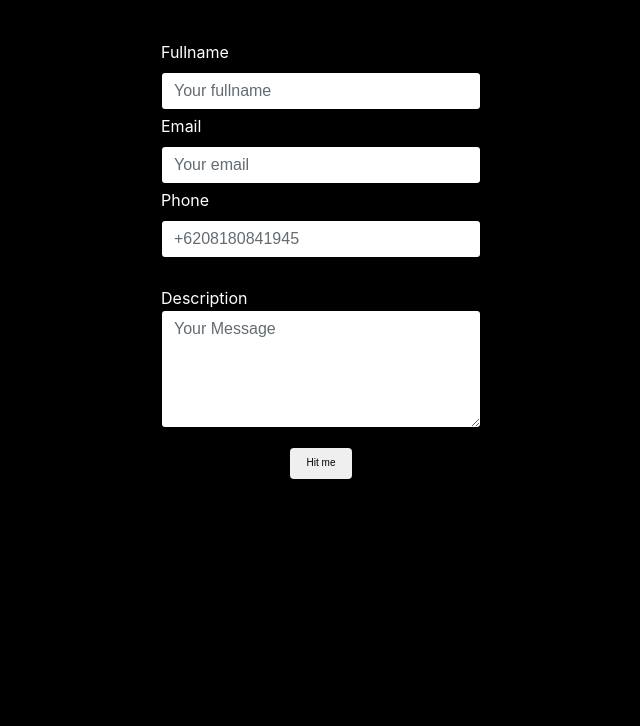
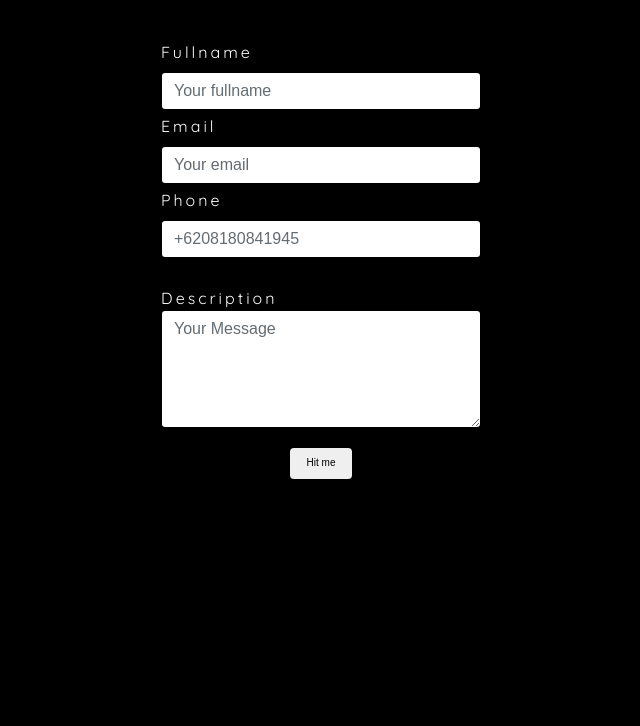
Before and after one commit to ferryal/ferryal.github.io, a plain HTML site: page form.html in a window 1280 px wide. Shown: the top 726 px of the page, without its empty margins (319-959 px from the left). Drawn offline with nearby package versions, Linux system fonts and the light colour scheme; a web font is replaced by a local one.

Commit message:
modified font on form-message in index.css

```diff
--- a/index.css
+++ b/index.css
@@ -290,3 +290,8 @@ nav {
 .form-control {
   margin-bottom: 4px;
 }
+
+.form-message {
+  font-family: 'Quicksand', cursive;
+  letter-spacing: 3px;
+}
```
